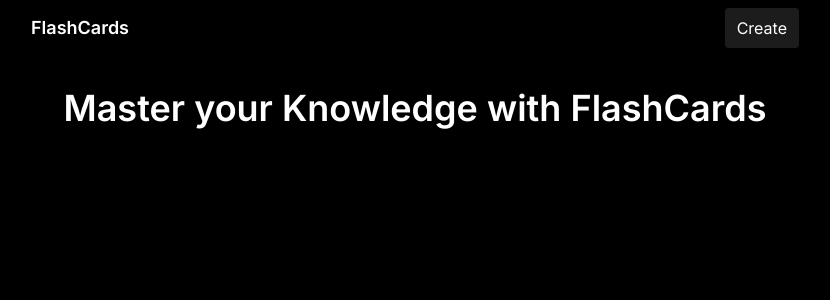
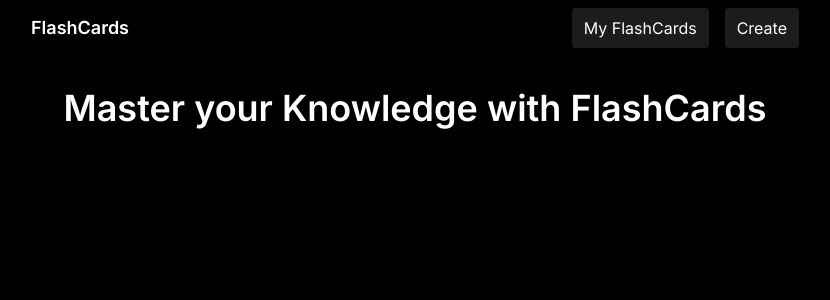
Before and after one commit to 8liam/flashcard, a Next.js app: page / in a window 1280 px wide. Shown: the top 300 px of the page, without its empty margins (225-1055 px from the left). Built offline with nearby package versions, Linux system fonts and the light colour scheme.

Commit message:
UI: Added Flashcards page button.

```diff
--- a/app/components/navbar.tsx
+++ b/app/components/navbar.tsx
@@ -6,6 +6,12 @@ export default function Navbar() {
                     FlashCards
                 </a>
                 <div className="flex space-x-4">
+                    <a
+                        href="/flashcards"
+                        className="hover:bg-white hover:text-black bg-accent duration-300 px-3 py-2 rounded"
+                    >
+                        My FlashCards
+                    </a>
                     <a
                         href="/create"
                         className="hover:bg-white hover:text-black bg-accent duration-300 px-3 py-2 rounded"
```
